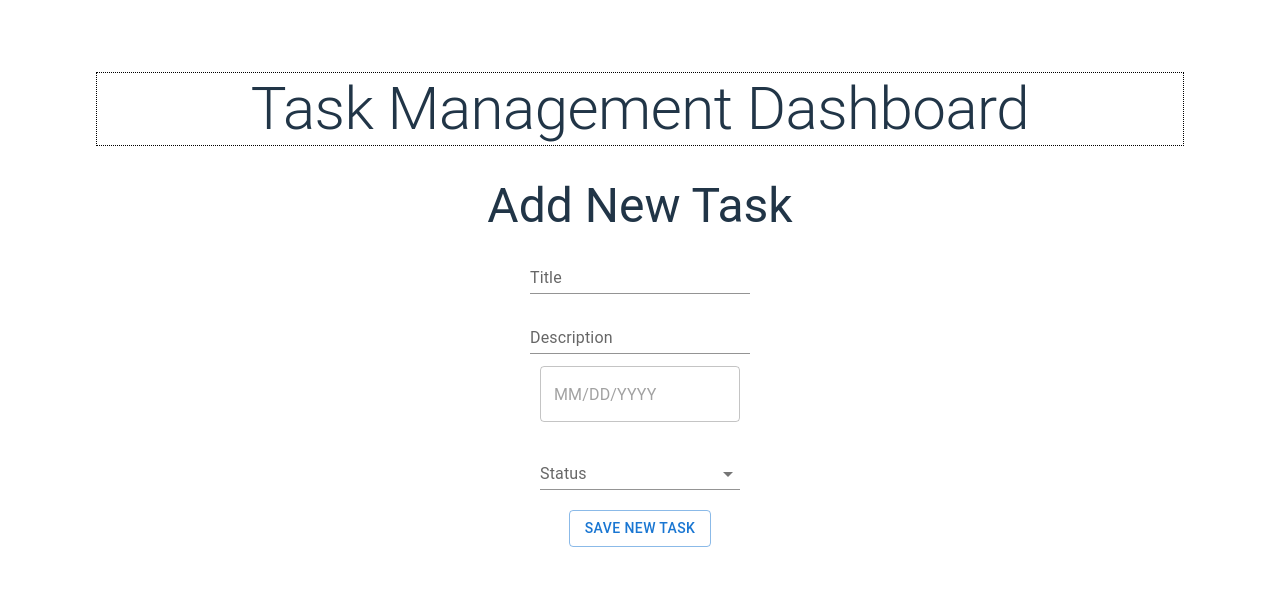
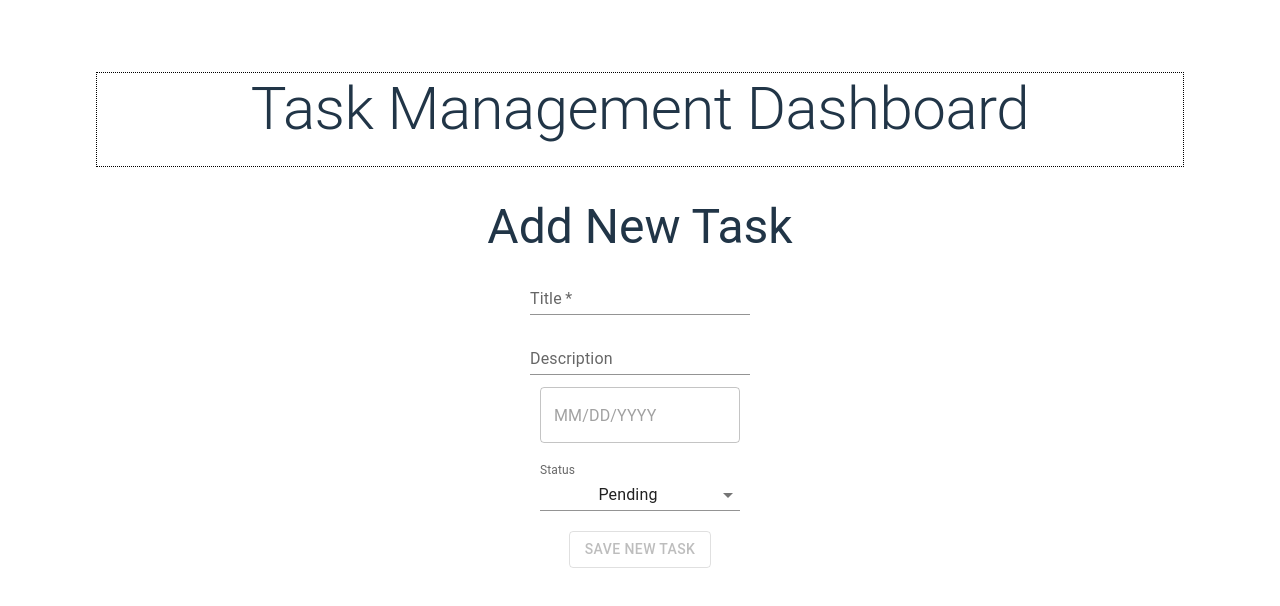
Before and after one commit to iShivam2012/PremJI-Invest, a React (Vite) app: page / in a window 1280 px wide. Shown: the top 606 px of the page. Built offline with nearby package versions, Linux system fonts and the light colour scheme.

Commit message:
Added validations and save functionality to add new tasks

```diff
--- a/src/App.jsx
+++ b/src/App.jsx
@@ -9,7 +9,7 @@ function App() {
     <LocalizationProvider dateAdapter={AdapterDayjs}>
     <Container>
       <Box sx={{border: '1px dotted black', margin: 4}} >
-        <Typography variant='h2'>Task Management Dashboard</Typography>
+        <Typography variant='h2' gutterBottom>Task Management Dashboard</Typography>
       </Box>
       <NewTask />
     </Container>
--- a/src/Components/NewTask.jsx
+++ b/src/Components/NewTask.jsx
@@ -1,30 +1,74 @@
 import { Box, Select, TextField, MenuItem, InputLabel, FormControl, Button, Typography } from "@mui/material";
 import { DatePicker } from "@mui/x-date-pickers";
+import { useEffect, useState } from "react";
 
 const NewTask = ()=>{
+    const [title, setTitle] = useState('')
+    const [desc, setDesc] = useState('')
+    const [disabled, setDisabled] = useState(true)
+    const [date, setDate] = useState('')
+    const [status, setStatus] = useState('Pending')
+    const [data, setData] = useState([]);
+    const onTitleChange = (e)=>{
+        setTitle(e.target.value);
+    }
+    const onDescChange = (e)=>{
+        setDesc(e.target.value);
+    }
+    const onDateChange = value =>{
+        setDate(value);
+    }
+    const onStatusChange = (e)=>{
+        setStatus(e.target.value);
+    }
+    const onSaveHandler = (e) =>{
+        e.preventDefault();
+        let newData = {title,desc,date,status}
+        let updatedData = [...data];
+        updatedData.push(newData);
+        setData(updatedData);
+        localStorage.setItem('taskData',JSON.stringify(updatedData))
+        console.log(updatedData);
+    }
 
+    useEffect(()=>{
+        if(title.trim().length>0 && date.$d != 'Invalid Date'){
+            setDisabled(false);
+        }
+        else{
+            setDisabled(true);
+        }
+
+    },[title,date])
+
+    useEffect(()=>{
+        let localData = JSON.parse(localStorage.getItem('taskData'));
+        if(localData){
+            setData(localData)
+        }
+    },[])
 
     return <Box sx={{display:"flex", flexDirection: 'column', alignItems:'center', justifyContent:'center', gap:1.5 }}>
         <Typography variant="h3">Add New Task</Typography>
-        <TextField label='Title' variant="standard" />
-        <TextField label='Description' variant="standard" />
-        <DatePicker sx={{width:200}} />
+        <TextField label='Title' variant="standard" required onChange={onTitleChange} />
+        <TextField label='Description' variant="standard" onChange={onDescChange} />
+        <DatePicker sx={{width:200}} onChange={onDateChange} />
         <FormControl variant="standard" sx={{ m: 1, minWidth: 200 }}>
         <InputLabel id="status-label">Status</InputLabel>
         <Select
         fullWidth
         labelId="status-label"
           id="status"
-        //   value={status}
+          value={status}
           label="Status"
-        //   onChange={handleChange}
+          onChange={onStatusChange}
         >
           <MenuItem value={'Pending'}>Pending</MenuItem>
           <MenuItem value={'In Progress'}>In Progress</MenuItem>
           <MenuItem value={'Completed'}>Completed</MenuItem>
         </Select>
         </FormControl>
-        <Button variant="outlined">Save New task</Button>
+        <Button disabled={disabled} onClick={onSaveHandler} variant="outlined">Save New task</Button>
     </Box>
 }
 
```
